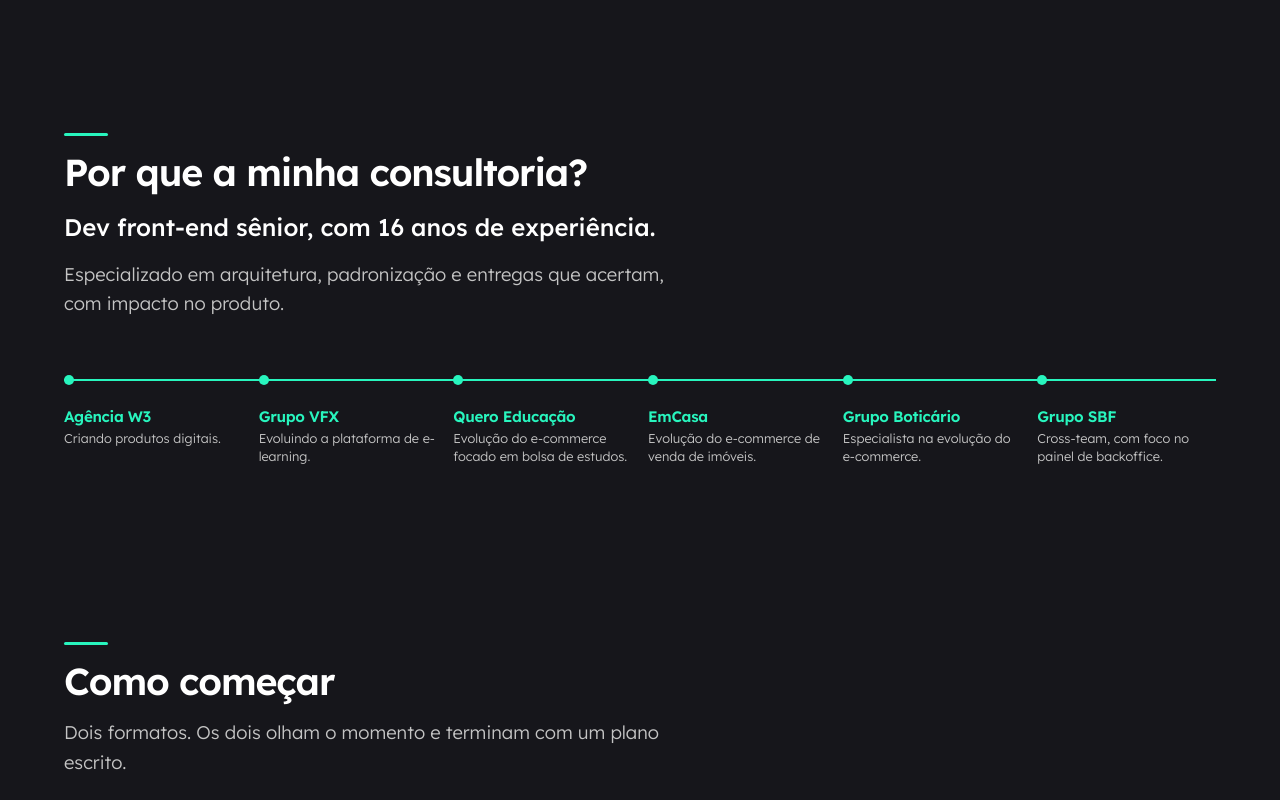
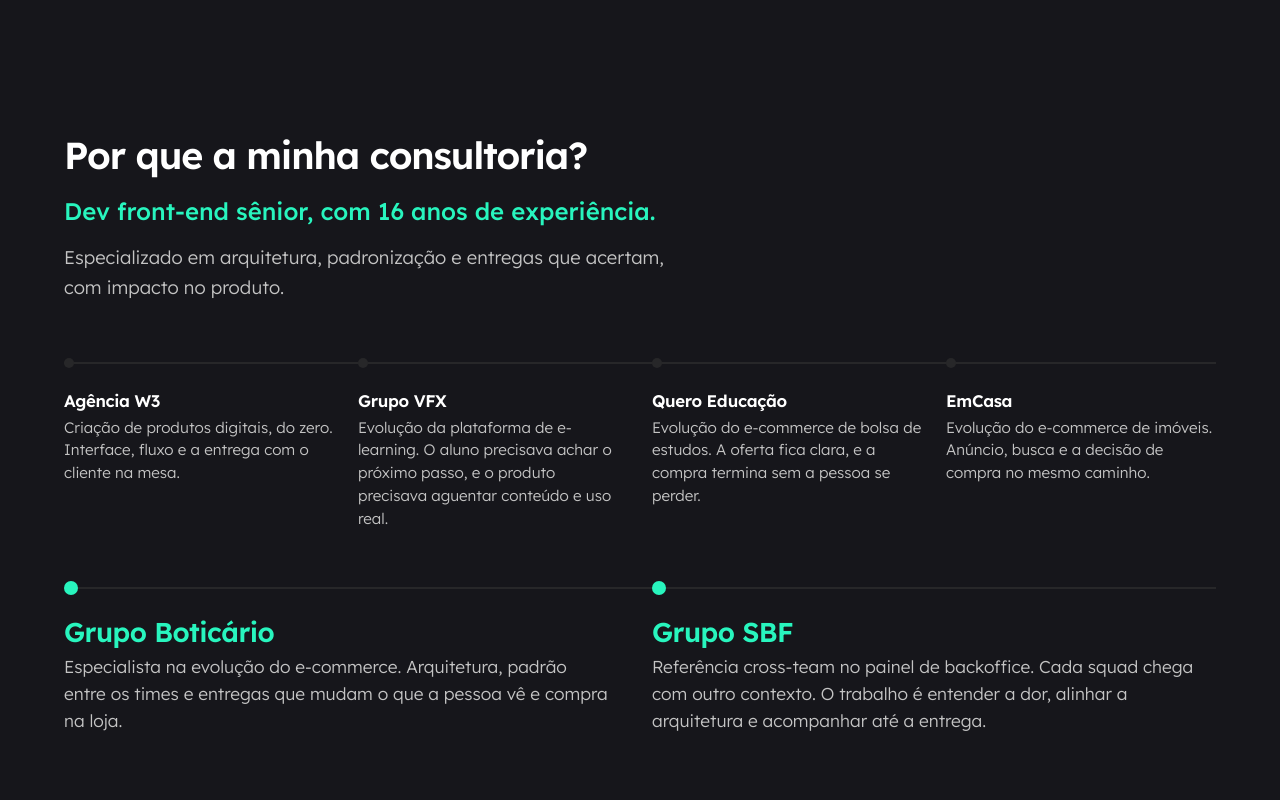
Before and after one commit to gabrielmedina/profile, a Next.js app: page /consultoria in a window 1280 px wide. Shown: the part 540-1340 px from the top of the page. Built offline with nearby package versions, Linux system fonts and the light colour scheme.

Commit message:
Destaca Boticário e SBF na trilha da consultoria.
Tira as barras dos títulos. A cor primária fica no subtítulo, na frase de impacto e nos dois nomes recentes, com descrições maiores em cada ponto.

Co-authored-by: gmedina.santos <gmedina.santos@gmail.com>

```diff
--- a/src/features/consulting/components/consulting-page/consulting-page.tsx
+++ b/src/features/consulting/components/consulting-page/consulting-page.tsx
@@ -48,7 +48,14 @@ export function ConsultingPage() {
           <p className={styles.statementNote}>{consulting.experience.note}</p>
           <ol className={styles.track}>
             {consulting.experience.milestones.map((mark) => (
-              <li key={mark.value} className={styles.mark}>
+              <li
+                key={mark.value}
+                className={
+                  mark.focus
+                    ? `${styles.mark} ${styles.markFocus}`
+                    : styles.mark
+                }
+              >
                 <p className={styles.markValue}>{mark.value}</p>
                 <p className={styles.markCaption}>{mark.caption}</p>
               </li>
--- a/src/features/consulting/components/consulting-page/consulting.module.scss
+++ b/src/features/consulting/components/consulting-page/consulting.module.scss
@@ -100,21 +100,10 @@
   line-height: 1.15;
 }
 
-.landing .title::before,
-.landing .sectionTitle::before {
-  content: '';
-  display: block;
-  width: 2.75rem;
-  height: 3px;
-  margin-bottom: 0.85rem;
-  border-radius: 2px;
-  background: var(--color-primary);
-}
-
 .statement {
   margin: 1.15rem 0 0;
   max-width: 28em;
-  color: var(--color-title);
+  color: var(--color-primary);
   font-size: 1.35rem;
   font-weight: 500;
   line-height: 1.35;
@@ -149,7 +138,7 @@
   bottom: 0;
   left: 4px;
   width: 2px;
-  background: var(--color-primary);
+  background: var(--color-border);
 }
 
 .mark::after {
@@ -160,12 +149,12 @@
   width: 10px;
   height: 10px;
   border-radius: 50%;
-  background: var(--color-primary);
+  background: var(--color-border);
 }
 
 .markValue {
   margin: 0;
-  color: var(--color-primary);
+  color: var(--color-title);
   font-size: 1.05rem;
   font-weight: 600;
   letter-spacing: -0.02em;
@@ -173,11 +162,30 @@
 }
 
 .markCaption {
-  margin: 0.3rem 0 0;
+  margin: 0.35rem 0 0;
+  max-width: 36rem;
   color: var(--color-text);
-  font-size: 0.9rem;
+  font-size: 1rem;
   font-weight: 300;
-  line-height: 1.4;
+  line-height: 1.5;
+}
+
+.markFocus {
+  padding-bottom: 2rem;
+}
+
+.markFocus .markValue {
+  color: var(--color-primary);
+  font-size: 1.45rem;
+}
+
+.markFocus .markCaption {
+  font-size: 1.05rem;
+  line-height: 1.55;
+}
+
+.markFocus::after {
+  background: var(--color-primary);
 }
 
 .cards {
@@ -428,8 +436,9 @@
 @media screen and (min-width: 1100px) {
   .track {
     position: relative;
-    grid-template-columns: repeat(6, minmax(0, 1fr));
-    column-gap: 1rem;
+    grid-template-columns: repeat(4, minmax(0, 1fr));
+    column-gap: 1.5rem;
+    row-gap: 3.25rem;
     margin-top: 3.5rem;
     padding-top: 2rem;
   }
@@ -441,10 +450,11 @@
     right: 0;
     left: 0;
     height: 2px;
-    background: var(--color-primary);
+    background: var(--color-border);
   }
 
-  .mark {
+  .mark,
+  .markFocus {
     padding: 0;
   }
 
@@ -459,11 +469,42 @@
     height: 10px;
   }
 
+  .markFocus {
+    grid-column: span 2;
+    padding-top: 2rem;
+  }
+
+  .markFocus:not(:last-child)::before {
+    content: '';
+    display: block;
+    position: absolute;
+    top: 4px;
+    left: 0;
+    width: calc(200% + 1.5rem);
+    height: 2px;
+    background: var(--color-border);
+  }
+
+  .markFocus::after {
+    top: -2px;
+    width: 14px;
+    height: 14px;
+  }
+
   .markValue {
+    font-size: 1.05rem;
+  }
+
+  .markFocus .markValue {
+    font-size: 1.7rem;
+  }
+
+  .markCaption {
     font-size: 0.95rem;
   }
 
-  .markCaption {
-    font-size: 0.8rem;
+  .markFocus .markCaption {
+    max-width: 34rem;
+    font-size: 1.08rem;
   }
 }
--- a/src/features/consulting/content.ts
+++ b/src/features/consulting/content.ts
@@ -49,23 +49,41 @@ export const consulting = {
     statement: 'Dev front-end sênior, com 16 anos de experiência.',
     note: 'Especializado em arquitetura, padronização e entregas que acertam, com impacto no produto.',
     milestones: [
-      { value: 'Agência W3', caption: 'Criando produtos digitais.' },
-      { value: 'Grupo VFX', caption: 'Evoluindo a plataforma de e-learning.' },
+      {
+        value: 'Agência W3',
+        caption:
+          'Criação de produtos digitais, do zero. Interface, fluxo e a entrega com o cliente na mesa.',
+        focus: false,
+      },
+      {
+        value: 'Grupo VFX',
+        caption:
+          'Evolução da plataforma de e-learning. O aluno precisava achar o próximo passo, e o produto precisava aguentar conteúdo e uso real.',
+        focus: false,
+      },
       {
         value: 'Quero Educação',
-        caption: 'Evolução do e-commerce focado em bolsa de estudos.',
+        caption:
+          'Evolução do e-commerce de bolsa de estudos. A oferta fica clara, e a compra termina sem a pessoa se perder.',
+        focus: false,
       },
       {
         value: 'EmCasa',
-        caption: 'Evolução do e-commerce de venda de imóveis.',
+        caption:
+          'Evolução do e-commerce de imóveis. Anúncio, busca e a decisão de compra no mesmo caminho.',
+        focus: false,
       },
       {
         value: 'Grupo Boticário',
-        caption: 'Especialista na evolução do e-commerce.',
+        caption:
+          'Especialista na evolução do e-commerce. Arquitetura, padrão entre os times e entregas que mudam o que a pessoa vê e compra na loja.',
+        focus: true,
       },
       {
         value: 'Grupo SBF',
-        caption: 'Cross-team, com foco no painel de backoffice.',
+        caption:
+          'Referência cross-team no painel de backoffice. Cada squad chega com outro contexto. O trabalho é entender a dor, alinhar a arquitetura e acompanhar até a entrega.',
+        focus: true,
       },
     ],
   },
```
Also changed, not shown: specs/005-monetization.md (+1 -1 lines).
